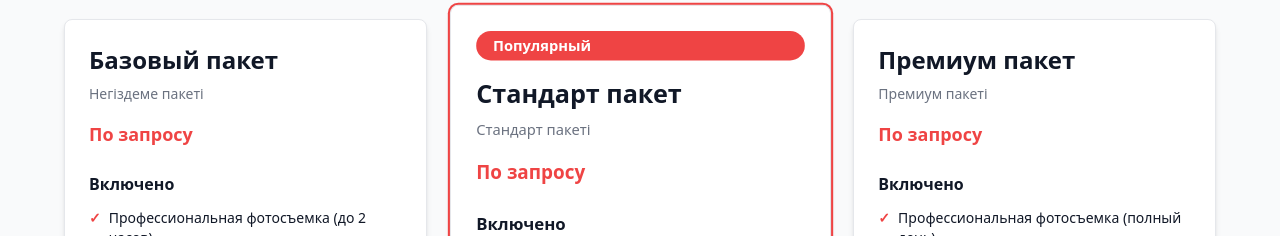
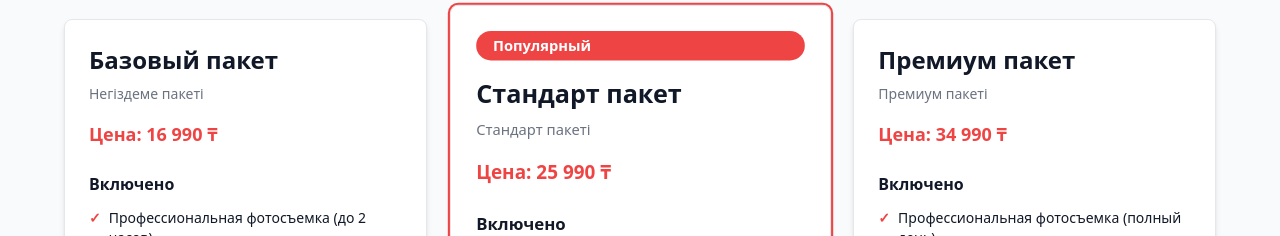
Before and after one commit to Kanaagaat/Beine, a Next.js app: page /ru/packages in a window 1280 px wide. Shown: the part 226-462 px from the top of the page. Built offline with nearby package versions, Linux system fonts and the light colour scheme.

Commit message:
add pricing list of packages

```diff
--- a/messages/kk.json
+++ b/messages/kk.json
@@ -148,6 +148,7 @@
     "subtitle": "Сіздің сыныбыңыз үшін ыңғайлы пакетті таңдаңыз",
     "popular": "Танымалы",
     "included": "Қосылған",
+    "priceLabel": "Бағасы",
     "comparison": "Пакеттерді салыстыру",
     "feature": "Ерекшелік",
     "photographyDuration": "Түсіру уақыты",
--- a/messages/ru.json
+++ b/messages/ru.json
@@ -148,6 +148,7 @@
     "subtitle": "Выберите подходящий пакет для вашего класса",
     "popular": "Популярный",
     "included": "Включено",
+    "priceLabel": "Цена",
     "comparison": "Сравнение пакетов",
     "feature": "Функция",
     "photographyDuration": "Продолжительность съемки",
--- a/src/app/[locale]/packages/page.tsx
+++ b/src/app/[locale]/packages/page.tsx
@@ -7,6 +7,7 @@ import { servicePackages } from '@/data/packages';
 import { getWhatsAppUrl, getTelegramUrl } from '@/lib/messaging';
 import { WhatsAppIcon } from '@/components/ui/WhatsAppIcon';
 import { TelegramIcon } from '@/components/ui/TelegramIcon';
+import { formatKZT } from '@/lib/formatters';
 
 export default function PackagesPage() {
   const t = useTranslations('packages');
@@ -39,9 +40,9 @@ export default function PackagesPage() {
               <h2 className="text-2xl font-bold mb-2">{pkg.nameRu}</h2>
               <p className="text-sm text-brand-muted mb-4">{pkg.nameKk}</p>
 
-              {pkg.priceLabelRu && (
-                <p className="text-lg font-semibold text-brand-accent mb-6">{pkg.priceLabelRu}</p>
-              )}
+              <p className="text-lg font-semibold text-brand-accent mb-6">
+                {t('priceLabel')}: {formatKZT(pkg.priceKzt)}
+              </p>
 
               {/* Included items */}
               <div className="flex-1 mb-6">
--- a/src/data/packages.ts
+++ b/src/data/packages.ts
@@ -7,6 +7,7 @@ export interface ServicePackage {
   id: string;
   nameRu: string;
   nameKk: string;
+  priceKzt: number;
   priceLabelRu?: string;
   priceLabelKk?: string;
   includedRu: string[];
@@ -20,8 +21,7 @@ export const servicePackages: ServicePackage[] = [
     id: 'basic',
     nameRu: 'Базовый пакет',
     nameKk: 'Негіздеме пакеті',
-    priceLabelRu: 'По запросу',
-    priceLabelKk: 'Сауалнама бойынша',
+    priceKzt: 16990,
     includedRu: [
       'Профессиональная фотосъемка (до 2 часов)',
       'Выбор 1 локации',
@@ -45,8 +45,7 @@ export const servicePackages: ServicePackage[] = [
     id: 'premium',
     nameRu: 'Стандарт пакет',
     nameKk: 'Стандарт пакеті',
-    priceLabelRu: 'По запросу',
-    priceLabelKk: 'Сауалнама бойынша',
+    priceKzt: 25990,
     includedRu: [
       'Профессиональная фотосъемка (до 3 часов)',
       'Выбор нескольких локаций',
@@ -71,8 +70,7 @@ export const servicePackages: ServicePackage[] = [
     id: 'luxury',
     nameRu: 'Премиум пакет',
     nameKk: 'Премиум пакеті',
-    priceLabelRu: 'По запросу',
-    priceLabelKk: 'Сауалнама бойынша',
+    priceKzt: 34990,
     includedRu: [
       'Профессиональная фотосъемка (полный день)',
       'Все локации на выбор',
```
